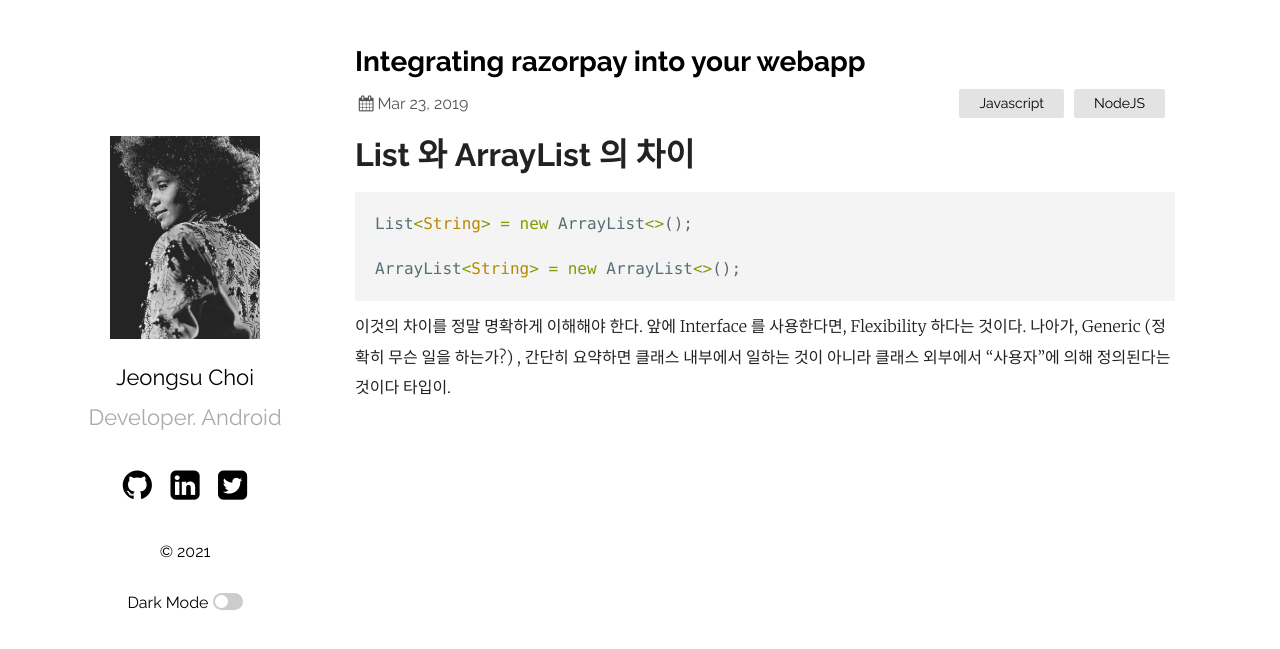
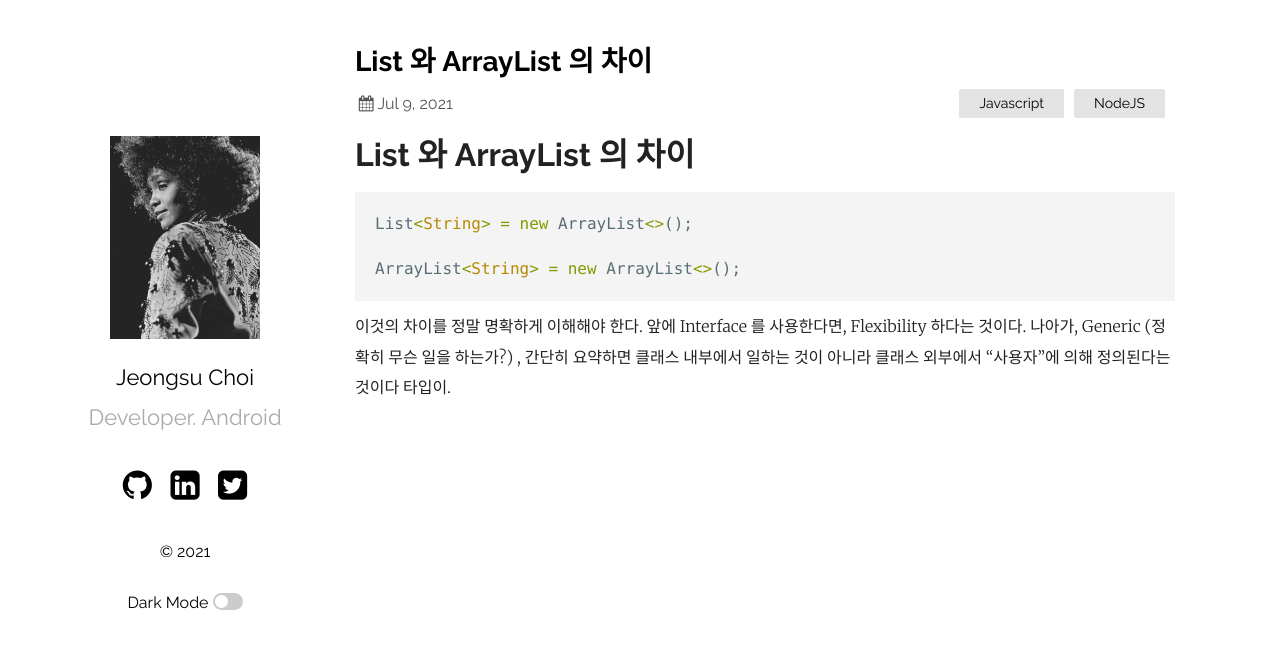
Before and after one commit to emptypott/emptypott.github.io, a Jekyll site: the page built from _posts/2021-07-09-post.md, in a window 1280 px wide. Shown: the top 649 px of the page. Built offline with Jekyll 4.4.1, drawn with Linux system fonts in a browser that asks for light colours.

Commit message:
Update 2021-07-09-post.md
please...

```diff
--- a/_posts/2021-07-09-post.md
+++ b/_posts/2021-07-09-post.md
@@ -1,7 +1,7 @@
 ---
 layout: post
-title:  "Integrating razorpay into your webapp"
-date:   2019-03-23 21:03:36 +0530
+title:  "List 와 ArrayList 의 차이"
+date:   2021-07-09
 categories: Javascript NodeJS
 ---
 
```
